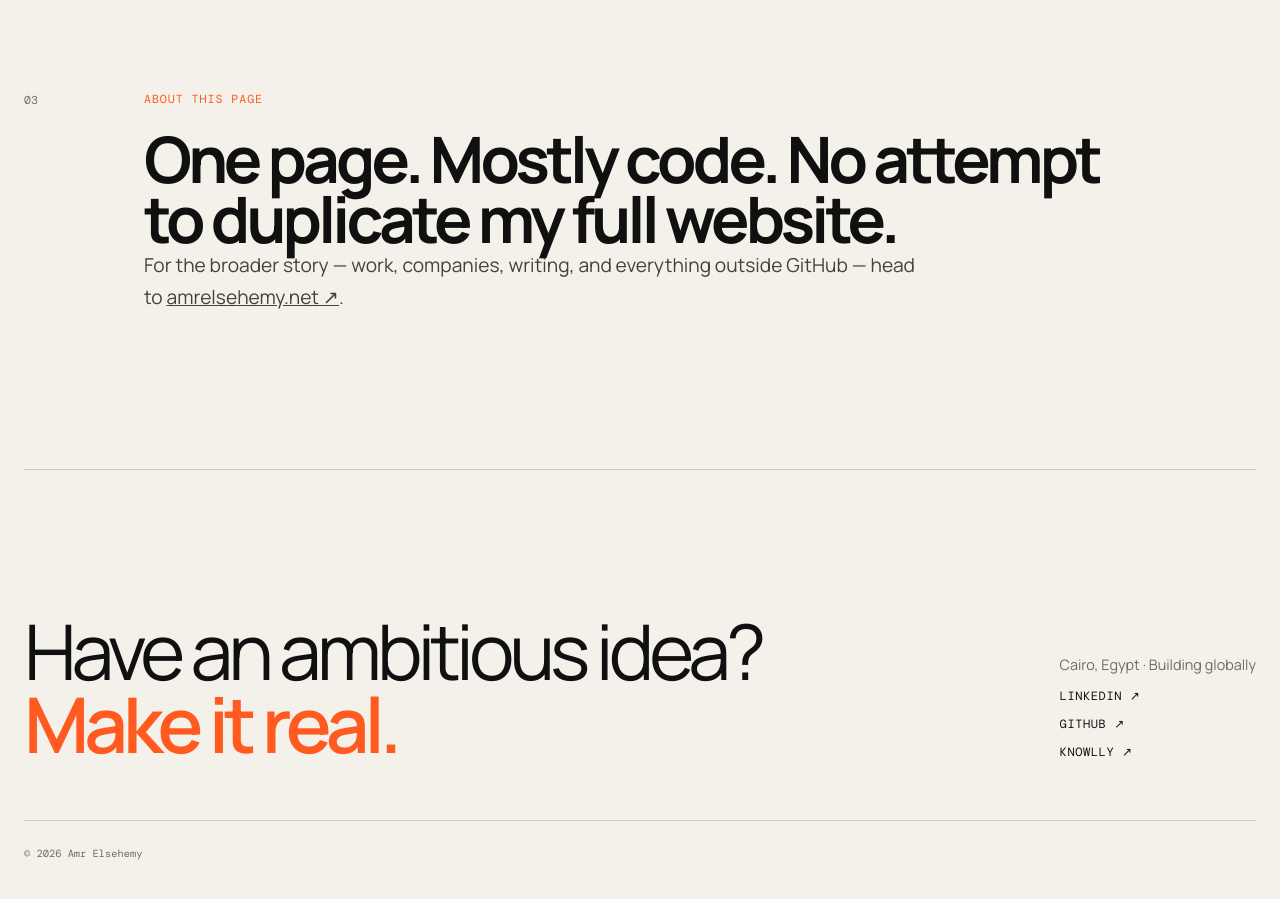
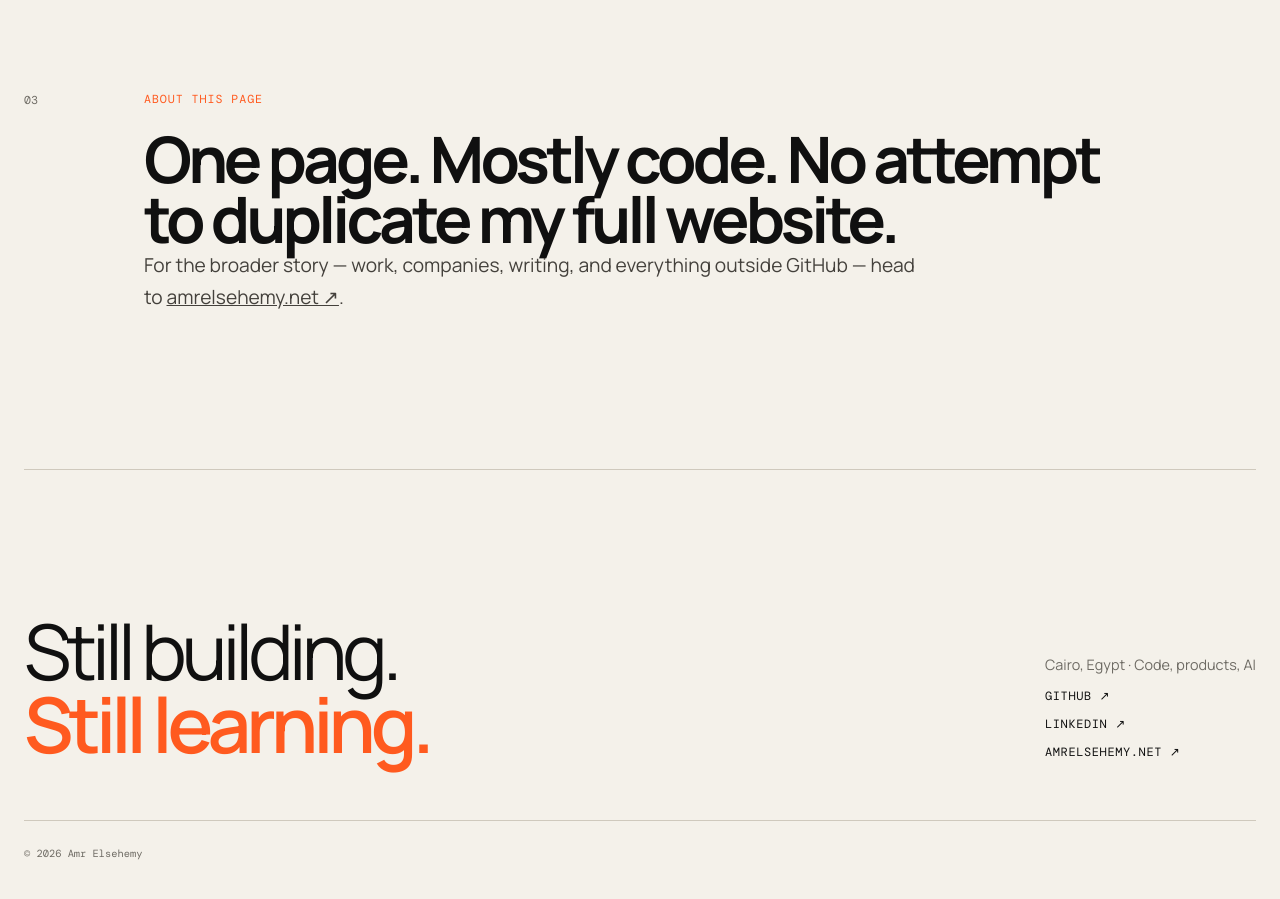
Before and after one commit to AmrElsehemy/amrelsehemy.github.com, a Jekyll site: the page built from index.html, in a window 1280 px wide and 900 px high, scrolled down 3700 px. Built offline with Jekyll 4.4.1, drawn with Linux system fonts in a browser that asks for light colours; some of the changed text lies outside the part shown.

Commit message:
Make navigation GitHub-first

```diff
--- a/_layouts/default.html
+++ b/_layouts/default.html
@@ -21,11 +21,12 @@
 <body>
   <div class="page-shell">
     <header class="site-header">
-      <a class="wordmark" href="#top" aria-label="Amr Elsehemy home">AMR ELSEHEMY<span>.</span></a>
+      <a class="wordmark" href="#top" aria-label="Amr Elsehemy GitHub page">AMR ELSEHEMY<span>.GITHUB</span></a>
       <nav class="site-nav" aria-label="Primary navigation">
-        <a href="#builds">Builds</a>
-        <a href="#thinking">Thinking</a>
-        <a href="#connect">Connect</a>
+        <a href="#projects">Projects</a>
+        <a href="#archive">Archive</a>
+        <a href="https://github.com/AmrElsehemy">GitHub ↗</a>
+        <a href="https://amrelsehemy.net">Full site ↗</a>
       </nav>
     </header>
 
@@ -34,13 +35,13 @@
     </main>
 
     <footer class="site-footer" id="connect">
-      <p class="footer-cta">Have an ambitious idea?<br><strong>Make it real.</strong></p>
+      <p class="footer-cta">Still building.<br><strong>Still learning.</strong></p>
       <div class="footer-meta">
-        <p>Cairo, Egypt · Building globally</p>
+        <p>Cairo, Egypt · Code, products, AI</p>
         <div class="footer-links">
+          <a href="https://github.com/AmrElsehemy" rel="me">GitHub ↗</a>
           <a href="https://www.linkedin.com/in/amrelsehemy/" rel="me">LinkedIn ↗</a>
-          <a href="https://github.com/AmrElsehemy" rel="me">GitHub ↗</a>
-          <a href="https://knowlly.ai/">Knowlly ↗</a>
+          <a href="https://amrelsehemy.net">amrelsehemy.net ↗</a>
         </div>
       </div>
       <p class="copyright">© {{ 'now' | date: '%Y' }} Amr Elsehemy</p>
```
